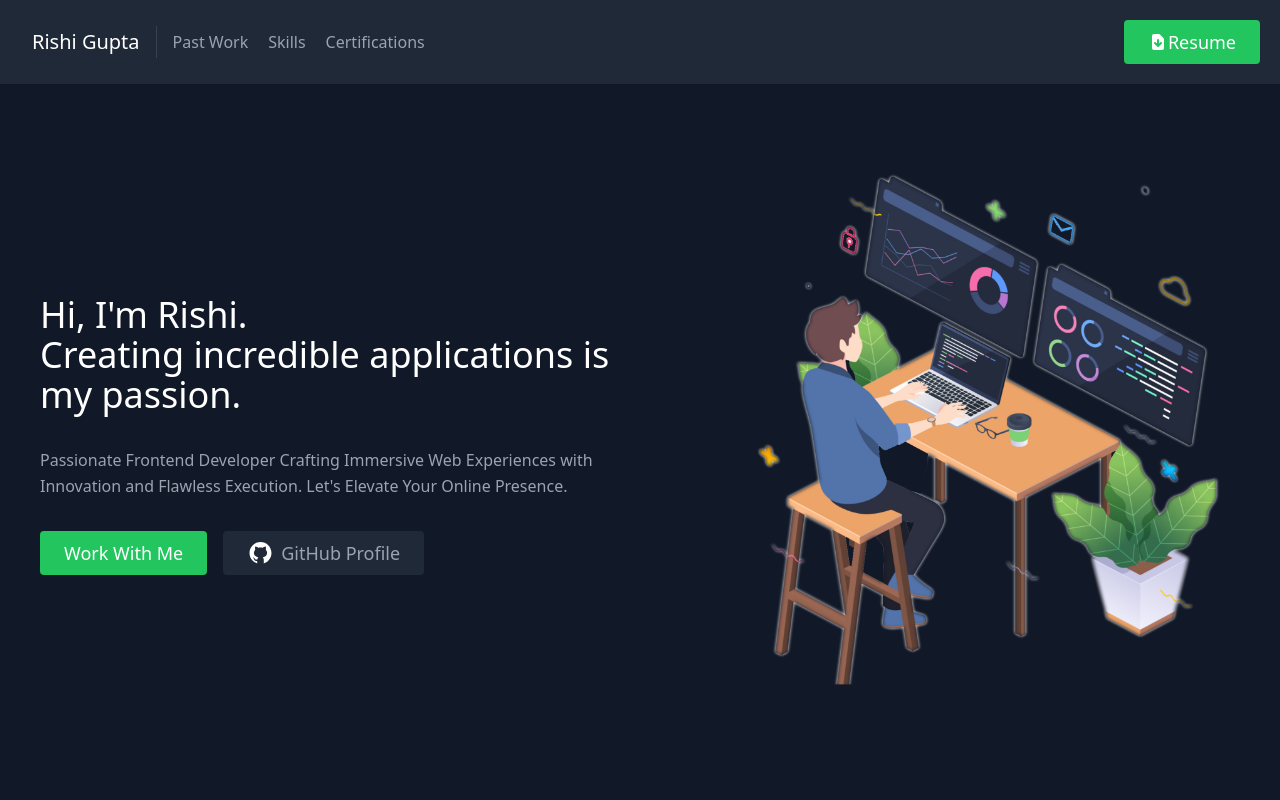
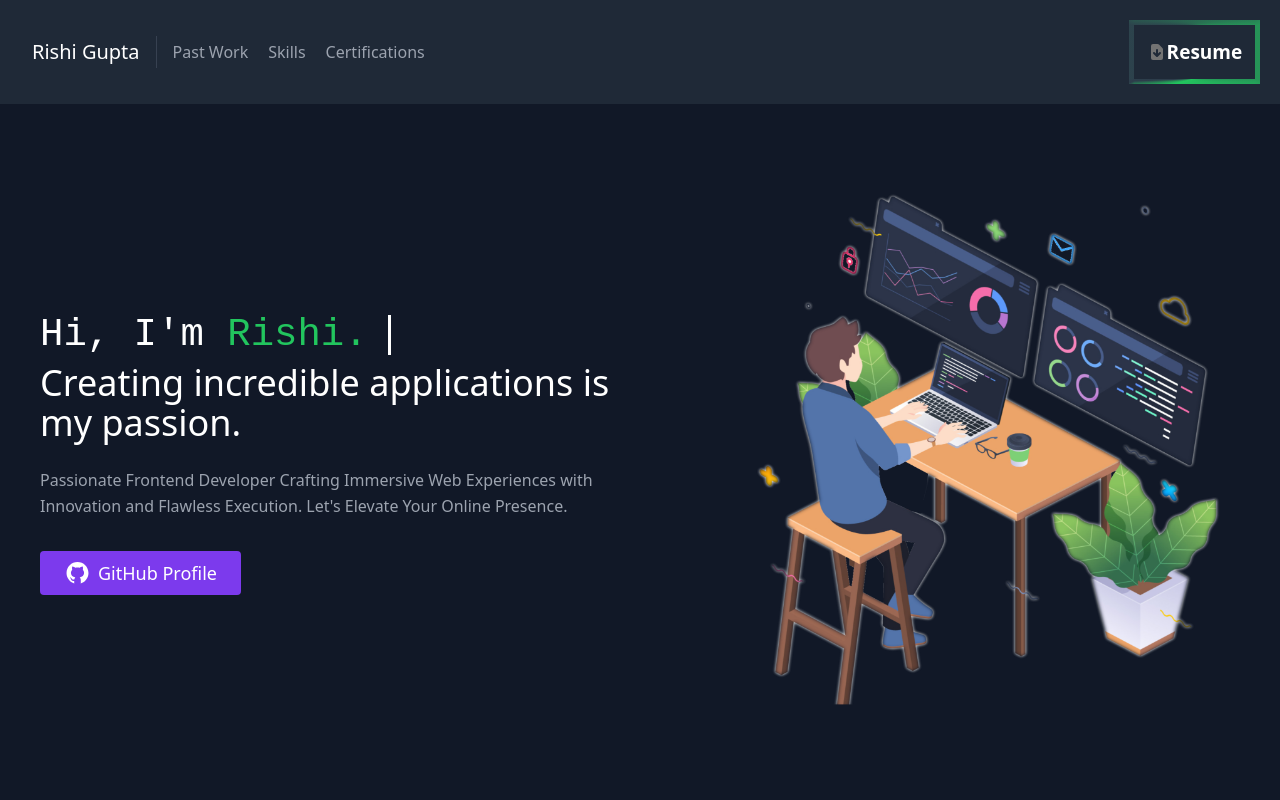
Before and after one commit to meetrishigupta/React-Portfolio, a React (Create React App) app: page / in a window 1280 px wide. Shown: the top 800 px of the page. Built offline with nearby package versions, Linux system fonts and the light colour scheme.

Commit message:
mostlydone

```diff
--- a/src/Components/About.jsx
+++ b/src/Components/About.jsx
@@ -1,6 +1,5 @@
 import React from "react";
-import { FontAwesomeIcon } from "@fortawesome/react-fontawesome";
-import { faGitAlt } from "@fortawesome/free-regular-svg-icons";
+
 
 export default class About extends React.Component {
   constructor() {
@@ -11,9 +10,10 @@ export default class About extends React.Component {
       <section id="about">
         <div className="container mx-auto flex px-10 py-20 md:flex-row flex-col items-center">
           <div className="lg:flex-grow md:w-1/2 lg:pr-24 md:pr-16 flex flex-col md:items-start md:text-left mb-16 md:mb-0 items-center text-center">
-            <h1 className="title-font sm:text-4xl text-3xl mb-8 font-medium text-white">
-              Hi, I'm Rishi.
-              <br className="hidden lg:inline-block" />
+            <h1 id="heading-one" className="title-font sm:text-4xl text-3xl mb-2 font-medium text-white">
+              Hi, I'm <span style={{ color: "#22c55e" }}>Rishi.</span>
+            </h1>
+            <h1 className="title-font sm:text-4xl text-3xl mb-6 font-medium text-white">
               Creating incredible applications is my passion.
             </h1>
             <p className="mb-8 leading-relaxed">
@@ -23,19 +23,13 @@ export default class About extends React.Component {
             </p>
             <div className="flex justify-center">
               <a
-                href="#contact"
-                className="inline-flex text-white bg-green-500 border-0 py-2 px-6 focus:outline-none hover:bg-green-600 rounded text-lg"
-              >
-                Work With Me
-              </a>
-              <a
                 href="https://github.com/meetrishigupta/"
                 target="_blank"
-                className="ml-4 inline-flex text-gray-400 bg-gray-800 border-0 py-2 px-6 focus:outline-none hover:bg-gray-700 hover:text-white rounded text-lg"
+                className="ml-0 inline-flex text-white bg-violet-600		 border-0 py-2 px-6 focus:outline-none hover:bg-violet-900	 hover:text-white rounded text-lg"
               >
                 <img
                   src="/images/github.svg"
-                  style={{ fill: "#74aeaf", width: "27px", marginRight: "7px" }}
+                  style={{width: "27px", marginRight: "7px" }}
                 />
                 GitHub Profile
               </a>
--- a/src/Components/Contact.jsx
+++ b/src/Components/Contact.jsx
@@ -87,7 +87,7 @@ export default function Contact() {
           </div>
           <button
             type="submit"
-            className="text-white bg-indigo-500 border-0 py-2 px-6 focus:outline-none hover:bg-indigo-600 rounded text-lg"
+            className="text-white  bg-violet-600 border-0 py-2 px-6 focus:outline-none hover:bg-violet-900 rounded text-lg"
           >
             Submit
           </button>
--- a/src/Components/Navbar.jsx
+++ b/src/Components/Navbar.jsx
@@ -1,6 +1,7 @@
 import React from "react";
 import { ArrowRightIcon } from "@heroicons/react/solid";
 import { TerminalIcon, DocumentDownloadIcon } from "@heroicons/react/solid";
+import "./style.css"
 class Nav extends React.Component {
   constructor() {
     super();
@@ -26,16 +27,16 @@ class Nav extends React.Component {
                 Certifications
               </a>
             </nav>
+            <div class="downbutton">
+              <a
+                href="/doc/Resume Rishi Gupta.pdf" download="Rishi Gupta Resume"
+              >
+               <DocumentDownloadIcon className="w-5 inline-block mb-1 fill-neutral-500	" />
+                Resume
+              </a>
+            </div>
+          </div>
 
-            <a
-
-              href="/doc/Resume Rishi Gupta.pdf" download="Rishi Gupta Resume"
-              className="inline-flex text-white bg-green-500 border-0 py-2 px-6 focus:outline-none hover:bg-green-600 rounded text-lg"
-            >                        <DocumentDownloadIcon className="w-5 inline-block mb-0" />
-
-              Resume
-            </a>
-          </div>
         </header>
       </>
     );
--- /dev/null
+++ b/src/Components/style.css
@@ -0,0 +1,108 @@
+@import url("https://fonts.googleapis.com/css?family=Raleway:400");
+
+html {
+    scroll-behavior: smooth;
+  }
+@property --angle {
+  syntax: '<angle>';
+  initial-value: 90deg;
+  inherits: true;
+}
+
+@property --gradX {
+  syntax: '<percentage>';
+  initial-value: 50%;
+  inherits: true;
+}
+
+@property --gradY {
+  syntax: '<percentage>';
+  initial-value: 0%;
+  inherits: true;
+}
+
+
+p {
+	margin: 0;
+}
+
+:root {
+	--d: 2500ms;
+	--angle: 90deg;
+	--gradX: 100%;
+	--gradY: 50%;
+	--c1: rgba(168, 239, 255, 1);
+	--c2: rgba(168, 239, 255, 0.1);
+}
+
+
+.downbutton {
+    color: white;
+
+    font-weight: 600;
+    font-size: 19px;
+
+    border: 0.35rem solid;
+    padding: 1vw;
+    border-image: conic-gradient(from var(--angle), var(--c2), rgb(34 197 94) 0.84turn, rgb(34 197 94) 0.44turn, var(--c2) 0.97turn) 30;
+    animation: borderRotate var(--d) cubic-bezier(0.51, 0.58, 1, 1) infinite forwards;
+}
+.downbutton:hover{
+color: rgba(255, 255, 255, 0.555);
+}
+
+@keyframes borderRotate {
+	100% {
+		--angle: 420deg;
+	}
+}
+
+@keyframes borderRadial {
+	20% {
+		--gradX: 100%;
+		--gradY: 50%;
+	}
+	40% {
+		--gradX: 100%;
+		--gradY: 100%;
+	}
+	60% {
+		--gradX: 50%;
+		--gradY: 100%;
+	}
+	80% {
+		--gradX: 0%;
+		--gradY: 50%;
+	}
+	100% {
+		--gradX: 50%;
+		--gradY: 0%;
+	}
+}
+
+
+#heading-one{
+    width: 15ch;
+    animation: typing 2s steps(22), blink .5s step-end infinite alternate;
+    white-space: nowrap;
+    overflow: hidden;
+    border-right: 3px solid;
+    font-family: monospace;
+    font-size: 3em;
+  }
+
+  @keyframes typing {
+    from {
+      width: 0
+    }
+  }
+
+  @keyframes blink {
+    50% {
+      border-color: transparent
+    }
+  }
+.svglinkedin{
+  width: 40px;
+  fill: #0077b5;
+}
```
Also changed, not shown: public/images/linkedin.svg (added).
